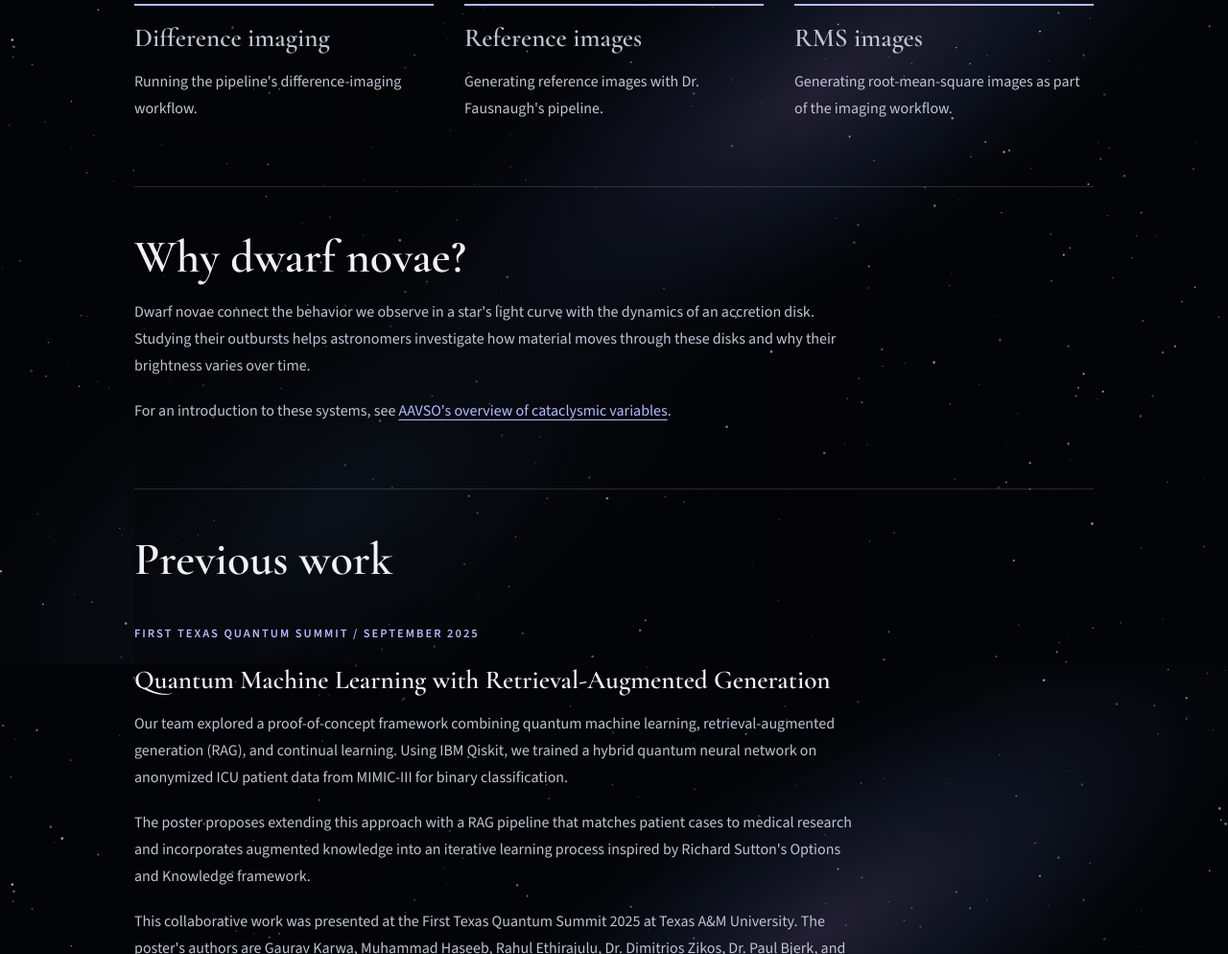
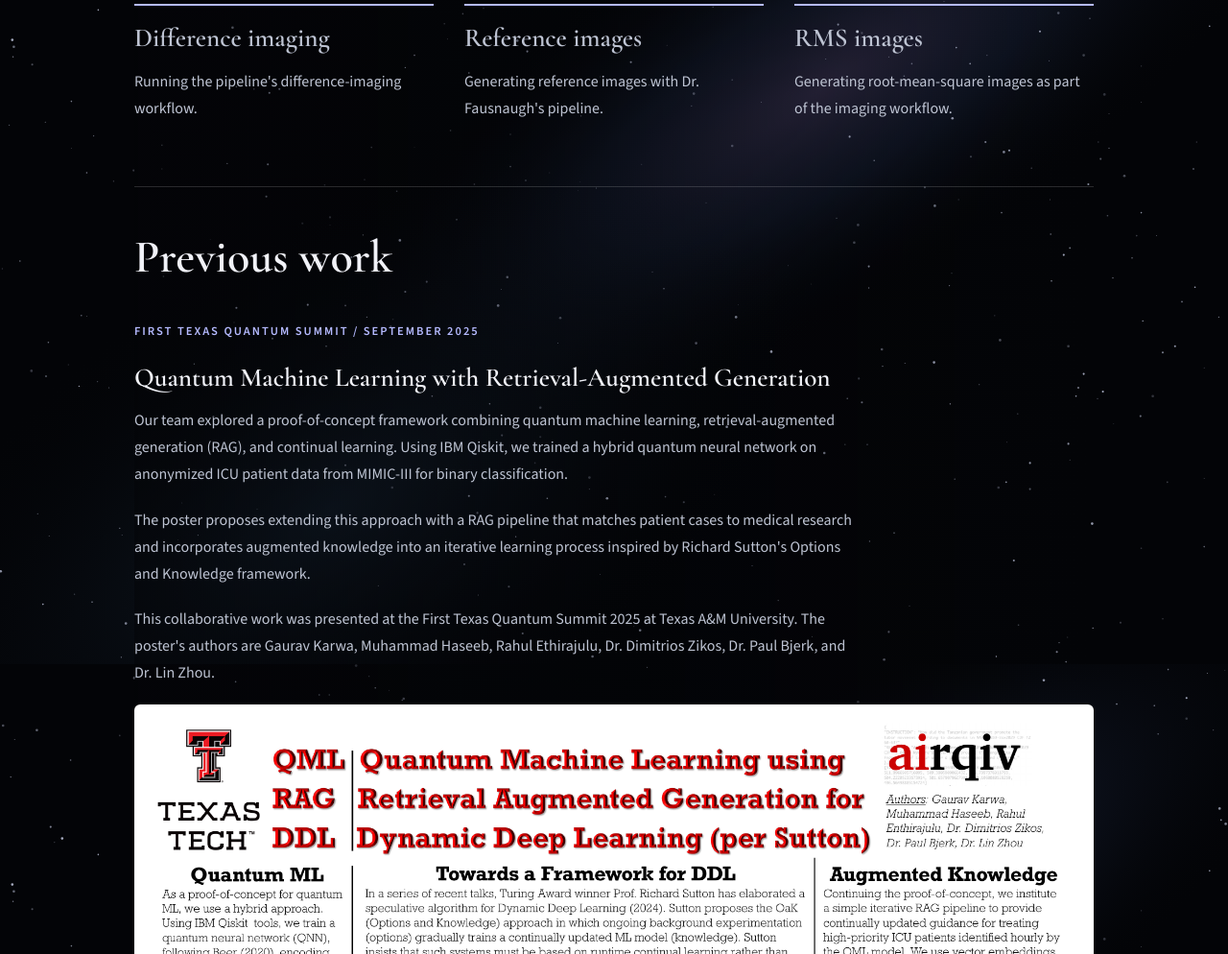
Before and after one commit to rahule-1999/academic-website, a plain HTML site: page research/index.html in a window 1280 px wide. Shown: the part 1068-2062 px from the top of the page at 96% size. Drawn offline with nearby package versions, Linux system fonts and the light colour scheme.

Commit message:
Remove Why dwarf novae section

```diff
--- a/research/index.html
+++ b/research/index.html
@@ -68,11 +68,6 @@
               <article><h3>RMS images</h3><p>Generating root-mean-square images as part of the imaging workflow.</p></article>
             </div>
           </section>
-          <section class="home-section research-context" aria-labelledby="dwarf-nova-title">
-            <h2 id="dwarf-nova-title">Why dwarf novae?</h2>
-            <p>Dwarf novae connect the behavior we observe in a star's light curve with the dynamics of an accretion disk. Studying their outbursts helps astronomers investigate how material moves through these disks and why their brightness varies over time.</p>
-            <p>For an introduction to these systems, see <a href="https://aavso.org/group/cataclysmic-variables/">AAVSO's overview of cataclysmic variables</a>.</p>
-          </section>
           <section id="previous-work" class="home-section research-context" aria-labelledby="previous-title">
             <h2 id="previous-title">Previous work</h2>
             <article id="quantum-machine-learning-project" class="previous-project">
```
